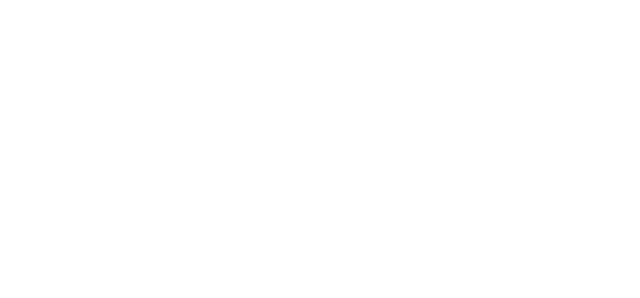
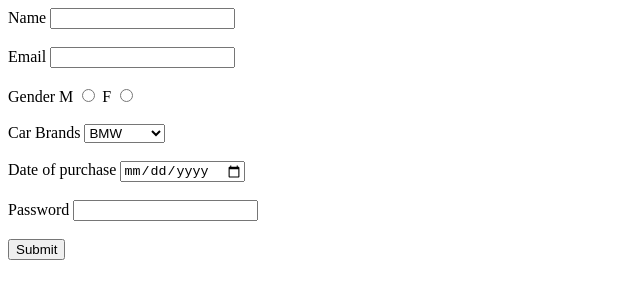
Before and after one commit to acciojob/car-insurance-form-sirisha468, a website: page main.html in a window 1280 px wide. Shown: the whole page, without its empty margins (0-640 px from the left). Drawn offline with Linux system fonts and the light colour scheme.

Commit message:
created a submission

```diff
--- a/main.html
+++ b/main.html
@@ -10,6 +10,28 @@
 	<!-- the entire body must be written by student -->
     <script type="text/javascript" src="./script.js">
 </script>
+<form method="post">
+<label for="name">Name</label>
+<input type="name" id="text"name="name" required><br><br>
+<label for="email">Email</label>
+<input type="email" id="email"name="email" required><br><br>
+<label for="gender">Gender</label>
+<label for="gender">M</label>
+<input type="radio"  name="gender" required>
+<label for="gender">F</label>
+<input type="radio"  name="gender" required><br><br>
+<label for="car brands">Car Brands</label>
+	<select name="car brands" id="cars" >
+		<option>BMW</option>
+		<option>Audi</option>
+		<option>Mercedez</option>
+	</select><br><br>
+<label for="dop">Date of purchase</label>
+<input type="date" id="dop"name="dop" required><br><br>
+<label for="password">Password</label>
+<input type="password" id="password"name="password" required><br><br>
+<button type="submit">Submit</button>
+
 
 </body>
 
```
